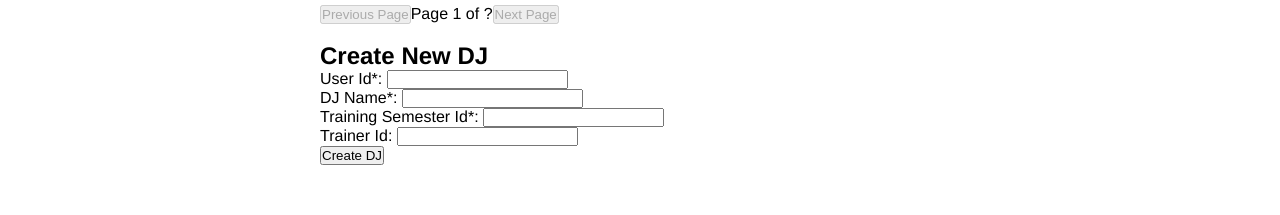
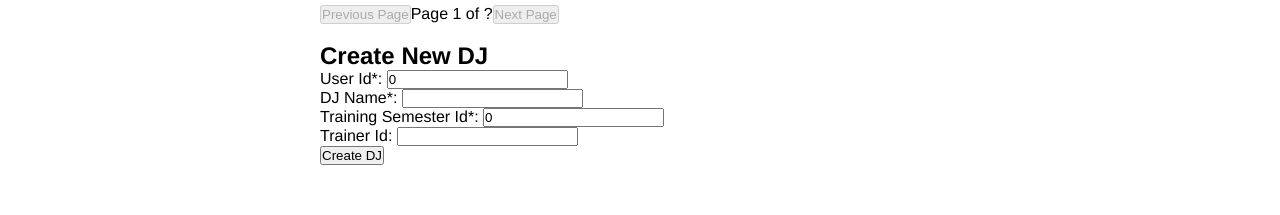
Before and after one commit to Heptagon-Solutions/New-KMNR-Website, an Angular app in the folder frontend/: page /admin/djs in a window 1280 px wide. Shown: the part 198-413 px from the top of the page. Built offline with nearby package versions, Linux system fonts and the light colour scheme; no server answers.

Commit message:
Validators for new DJ form

```diff
--- a/frontend/src/app/admin/admin-djs/admin-djs.component.html
+++ b/frontend/src/app/admin/admin-djs/admin-djs.component.html
@@ -42,19 +42,28 @@
   <div>
     <h2>Create New DJ</h2>
 
-    <div>
+    <form [formGroup]="newDJForm">
       <div>
         <label for="new-dj-user-id-input">User Id*: </label>
         <input
+          class="form-field"
           id="new-dj-user-id-input"
-          type="text"
-          [formControl]="newDJUserId"
+          type="number"
+          min="0"
+          required
+          formControlName="userId"
         />
       </div>
 
       <div>
         <label for="new-dj-name-input">DJ Name*: </label>
-        <input id="new-dj-name-input" type="text" [formControl]="newDJName" />
+        <input
+          class="form-field"
+          id="new-dj-name-input"
+          type="text"
+          required
+          formControlName="name"
+        />
       </div>
 
       <div>
@@ -62,26 +71,31 @@
           >Training Semester Id*:
         </label>
         <input
+          class="form-field"
           id="new-dj-training-semester-input"
-          type="text"
-          [formControl]="newDJTrainingSemesterId"
+          type="number"
+          min="0"
+          required
+          formControlName="trainingSemesterId"
         />
       </div>
 
       <div>
         <label for="new-dj-trainer-input">Trainer Id: </label>
         <input
+          class="form-field"
           id="new-dj-trainer-input"
-          type="text"
-          [formControl]="newDJTrainerId"
+          type="number"
+          min="0"
+          formControlName="trainerId"
         />
       </div>
 
-      <div *ngIf="newUserErrorMessage">
-        {{ newUserErrorMessage }}
+      <div *ngIf="newDJErrorMessage">
+        {{ newDJErrorMessage }}
       </div>
 
       <button (click)="createDJ()">Create DJ</button>
-    </div>
+    </form>
   </div>
 </div>
--- a/frontend/src/app/admin/admin-djs/admin-djs.component.scss
+++ b/frontend/src/app/admin/admin-djs/admin-djs.component.scss
@@ -6,3 +6,7 @@ td {
   white-space: nowrap;
   padding-right: 1rem;
 }
+
+.form-field.ng-invalid.ng-touched {
+  background-color: lightpink;
+}
--- a/frontend/src/app/admin/admin-djs/admin-djs.component.ts
+++ b/frontend/src/app/admin/admin-djs/admin-djs.component.ts
@@ -1,6 +1,11 @@
 import { Component } from '@angular/core';
 import { CommonModule } from '@angular/common';
-import { FormControl, ReactiveFormsModule } from '@angular/forms';
+import {
+  FormControl,
+  FormGroup,
+  Validators,
+  ReactiveFormsModule,
+} from '@angular/forms';
 import { HttpErrorResponse } from '@angular/common/http';
 
 import { DJ } from 'src/models/dj';
@@ -15,15 +20,26 @@ import { DJService } from 'src/app/services/dj.service';
   imports: [CommonModule, ReactiveFormsModule],
 })
 export class AdminDJsComponent {
+  protected readonly newDJForm = new FormGroup({
+    userId: new FormControl<number>(0, {
+      validators: [Validators.required, Validators.min(0)],
+    }),
+    name: new FormControl('', {
+      nonNullable: true,
+      validators: [Validators.required],
+    }),
+    trainingSemesterId: new FormControl<number>(0, {
+      validators: [Validators.required, Validators.min(0)],
+    }),
+    trainerId: new FormControl<number | null>(null, {
+      validators: [Validators.min(0)],
+    }),
+  });
+
+  protected newDJErrorMessage: string | null = null;
+
   protected djList: DJ[] | undefined = undefined;
   protected page: number = 0;
-
-  protected newDJUserId = new FormControl<number | null>(null);
-  protected newDJName = new FormControl('');
-  protected newDJTrainingSemesterId = new FormControl<number | null>(null);
-  protected newDJTrainerId = new FormControl<number | null>(null);
-
-  protected newUserErrorMessage: string | null = null;
 
   /** Returns undefined if we're still waiting on an API response. */
   protected get totalPages(): number | undefined {
@@ -55,32 +71,30 @@ export class AdminDJsComponent {
   }
 
   public createDJ() {
-    if (!this.newDJUserId.value) {
-      this.newUserErrorMessage = 'User Id is required';
-      return;
-    } else if (!this.newDJName.value) {
-      this.newUserErrorMessage = 'DJ Name is required';
-      return;
-    } else if (!this.newDJTrainingSemesterId.value) {
-      this.newUserErrorMessage = 'Training Semester is required';
-      return;
-    }
+    if (this.newDJForm.valid) {
+      const newDJ = this.newDJForm.getRawValue();
 
       this.djService
         .createDJ(
-        this.newDJUserId.value,
-        this.newDJName.value,
-        this.newDJTrainingSemesterId.value,
-        this.newDJTrainerId.value
+          newDJ.userId!,
+          newDJ.name,
+          newDJ.trainingSemesterId!,
+          newDJ.trainerId
         )
         .subscribe({
           next: (dj: DJ) => {
-          this.newUserErrorMessage = `DJ "${dj.djName}" created for user with Id: ${dj.id}!`;
+            this.newDJErrorMessage = `DJ "${dj.djName}" created for user with Id: ${dj.id}!`;
             // Reload current page, in case it appears there
             this.goToPage(this.page);
           },
           error: (err: HttpErrorResponse) =>
-          (this.newUserErrorMessage = `${err.status} ${err.statusText}: ${err.error?.message}`),
+            (this.newDJErrorMessage = `${err.status} ${err.statusText}: ${err.error?.message}`),
         });
+    } else {
+      // Trigger validator error CSS styling
+      this.newDJForm.markAllAsTouched();
+      this.newDJErrorMessage =
+        'Errors in form. Ensure all required fields are filled.';
     }
   }
+}
--- a/frontend/src/app/admin/admin-users/admin-users.component.ts
+++ b/frontend/src/app/admin/admin-users/admin-users.component.ts
@@ -20,10 +20,7 @@ import { HttpErrorResponse } from '@angular/common/http';
   styleUrls: ['./admin-users.component.scss'],
 })
 export class AdminUsersComponent {
-  protected userList: User[] = [];
-  protected page: number = 0;
-
-  protected newUserForm = new FormGroup({
+  protected readonly newUserForm = new FormGroup({
     name: new FormControl('', {
       nonNullable: true,
       validators: [Validators.required],
@@ -40,6 +37,9 @@ export class AdminUsersComponent {
   });
 
   protected newUserErrorMessage: string | null = null;
+
+  protected userList: User[] = [];
+  protected page: number = 0;
 
   /** Returns undefined if we're still waiting on an API response. */
   protected get totalPages(): number | undefined {
```
Also changed, not shown: 1 other file (tests, documents, lock files or other folders). Lines whose indentation alone changed are shown as unchanged.
